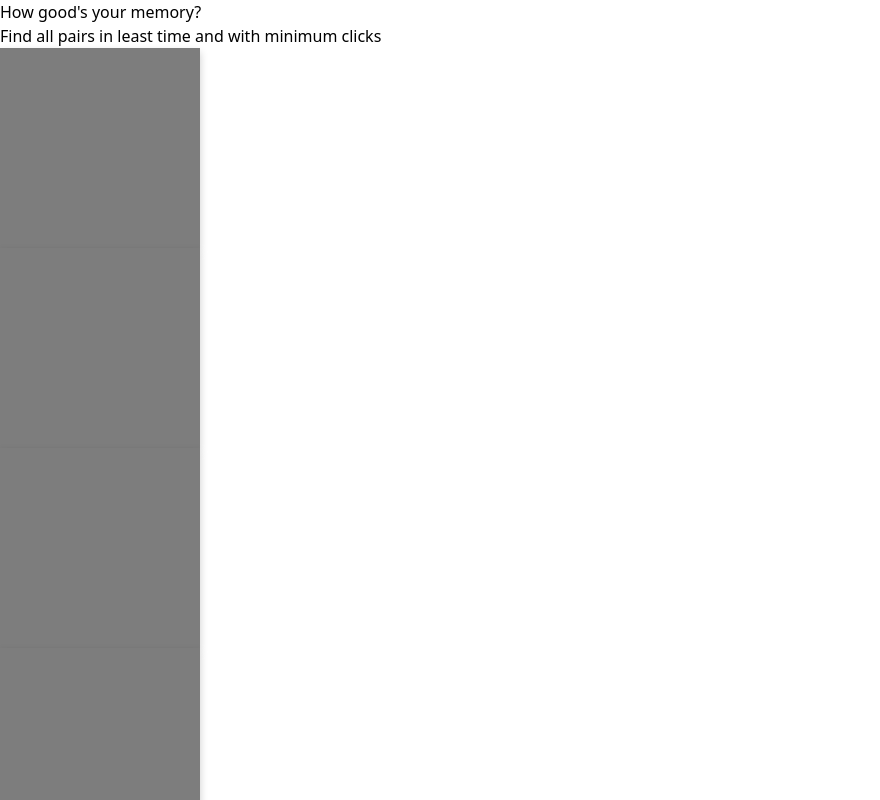
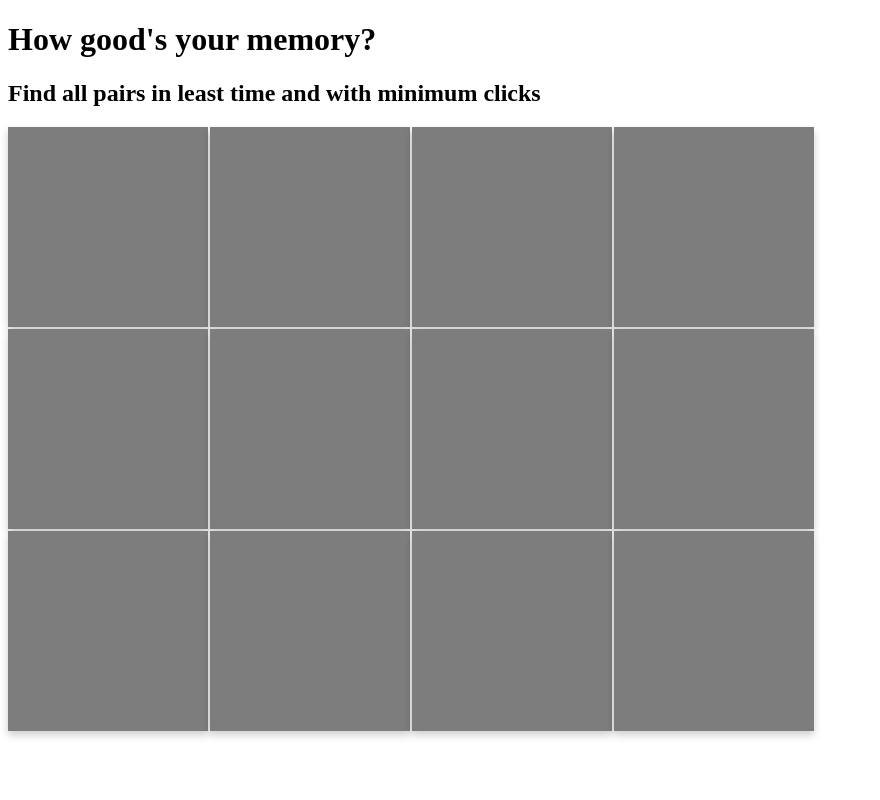
Before and after one commit to hard-to-smart/React-Mini-Projects, a React (Vite) app: page / in a window 1280 px wide. Shown: the top 800 px of the page, without its empty margins (0-880 px from the left). Built offline with nearby package versions, Linux system fonts and the light colour scheme.

Commit message:
set on click flip logic

```diff
--- a/src/App.jsx
+++ b/src/App.jsx
@@ -1,11 +1,11 @@
 import { useState } from 'react'
-import MemoryPage from './MemoryPage'
+import GamePage from './GamePage'
 
 
 function App() {
 
   return (
-    <MemoryPage/>
+    <GamePage/>
   )
 }
 
--- a/src/MemoryPage.jsx
+++ b/src/GamePage.jsx
@@ -1,10 +1,8 @@
 import React from "react";
-import MemoryDiv from "./MemoryDiv";
-import { imageArray } from "./images";
+import SingleCard from "./SingleCard";
+import MemoryBoard from "./components/MemoryBoard";
 
-const MemoryPage = () => {
-    console.log(imageArray)
-    const imageArray2 = imageArray.slice()
+const GamePage = () => {
 
   return (
 
@@ -16,13 +14,13 @@ const MemoryPage = () => {
         Find all pairs in least time and with minimum clicks
       </h2>
 
-      <div className="bg-orange-400 w-[800px] h-[600px] flex flex-row flex-wrap">
-        {imageArray.map((image, index) =>
-          <MemoryDiv key={index} path={image.path} />
+        <MemoryBoard/>
+        {/* {imageArray.map((image, index) =>
+          <SingleCard key={index} path={image.path} />
         )}
         {imageArray2.map((image, index) =>
-          <MemoryDiv key={index} path={image.path} />
-        )}
+          <SingleCard key={index} path={image.path} />
+        )} */}
         {/* </div> */}
         {/* <div className="flex flex-col flex-wrap gap-2 ">
 
@@ -34,9 +32,8 @@ const MemoryPage = () => {
           <div>Score:</div>
           <div>score</div>
         </div> */}
-      </div>
     </div>
   );
 };
 
-export default MemoryPage;
+export default GamePage;
--- a/src/MemoryDiv.jsx
+++ /dev/null
@@ -1,18 +0,0 @@
-import React, { useState } from "react";
-const MemoryDiv = ({ path }) => {
-
-const [innerPointer, setInnerPointer] = useState(false);
-
-  return (
-    <div class="flip-card">
-      <div class="flip-card-inner">
-        <div className="flip-card-front"></div>
-        <div class="flip-card-back">
-          <img src={path} style={{ width: "200px", height: "200px" }} />
-        </div>
-      </div>
-    </div>
-  );
-};
-
-export default MemoryDiv;
--- /dev/null
+++ b/src/RandomArrayGenerator.js
@@ -0,0 +1,7 @@
+export const shuffleArray=(array)=>{
+    for (let i = array.length - 1; i > 0; i--) {
+        const j = Math.floor(Math.random() * (i + 1));
+        [array[i], array[j]] = [array[j], array[i]];
+    }
+    return array
+}
--- /dev/null
+++ b/src/SingleCard.jsx
@@ -0,0 +1,21 @@
+import React, { useState } from "react";
+
+const SingleCard = ({ path , isFlipped, setIsFlipped}) => {
+  // const handleCardFlip = () => {
+  //   setIsFlipped(!isFlipped);
+  //   console.log("click");
+  // };
+
+  return (
+    <div className="flip-card" >
+      <div className={`flip-card-inner ${isFlipped ? "flipped" : ""}`}>
+        <div className="flip-card-front"></div>
+        <div className="flip-card-back">
+          <img src={path} style={{ width: "200px", height: "200px" }} />
+        </div>
+      </div>
+    </div>
+  );
+};
+
+export default SingleCard;
--- /dev/null
+++ b/src/components/MemoryBoard.jsx
@@ -0,0 +1,30 @@
+import React, { useState } from "react";
+import { imageArray } from "../images";
+import SingleCard from "../SingleCard";
+import { shuffleArray } from "../RandomArrayGenerator";
+const MemoryBoard = () => {
+  const array = [...imageArray, ...imageArray];
+  const randomArray = shuffleArray(array);
+  const [isFlipped, setIsFlipped] = useState(false);
+  const [clickedId, setClickedId] = useState(null);
+  const handleCardClick=(e)=>{
+    console.log(e)
+    // setClickedId(id);
+  }
+
+  return (
+    <div className="grid-mapping">
+      {randomArray.map((image, index) => (
+        <SingleCard
+          key={index}
+          path={image.path}
+          id={image.id}
+        //   isFlipped={id===clickedId}
+          onClick={handleCardClick}
+        />
+      ))}
+    </div>
+  );
+};
+
+export default MemoryBoard;
--- a/src/index.css
+++ b/src/index.css
@@ -1,7 +1,3 @@
-@tailwind base;
-@tailwind components;
-@tailwind utilities;
-
 .flip-card {
   background-color: transparent;
   width: 200px;
@@ -19,7 +15,7 @@
   box-shadow: 0 4px 8px 0 rgba(0,0,0,0.2);
 }
 
-.flip-card:hover .flip-card-inner {
+.flip-card-inner.flipped {
   transform: rotateY(180deg);
 }
 
@@ -37,5 +33,14 @@
 }
 
 .flip-card-back {
+  background-color: #f1f1f1;
   transform: rotateY(180deg);
 }
+
+.grid-mapping{
+  width: fit-content;
+  display: grid;
+  grid-template-columns: 1fr 1fr 1fr 1fr;
+  grid-template-rows: 1fr 1fr 1fr 1fr;
+  grid-gap: 2px;
+}
```
